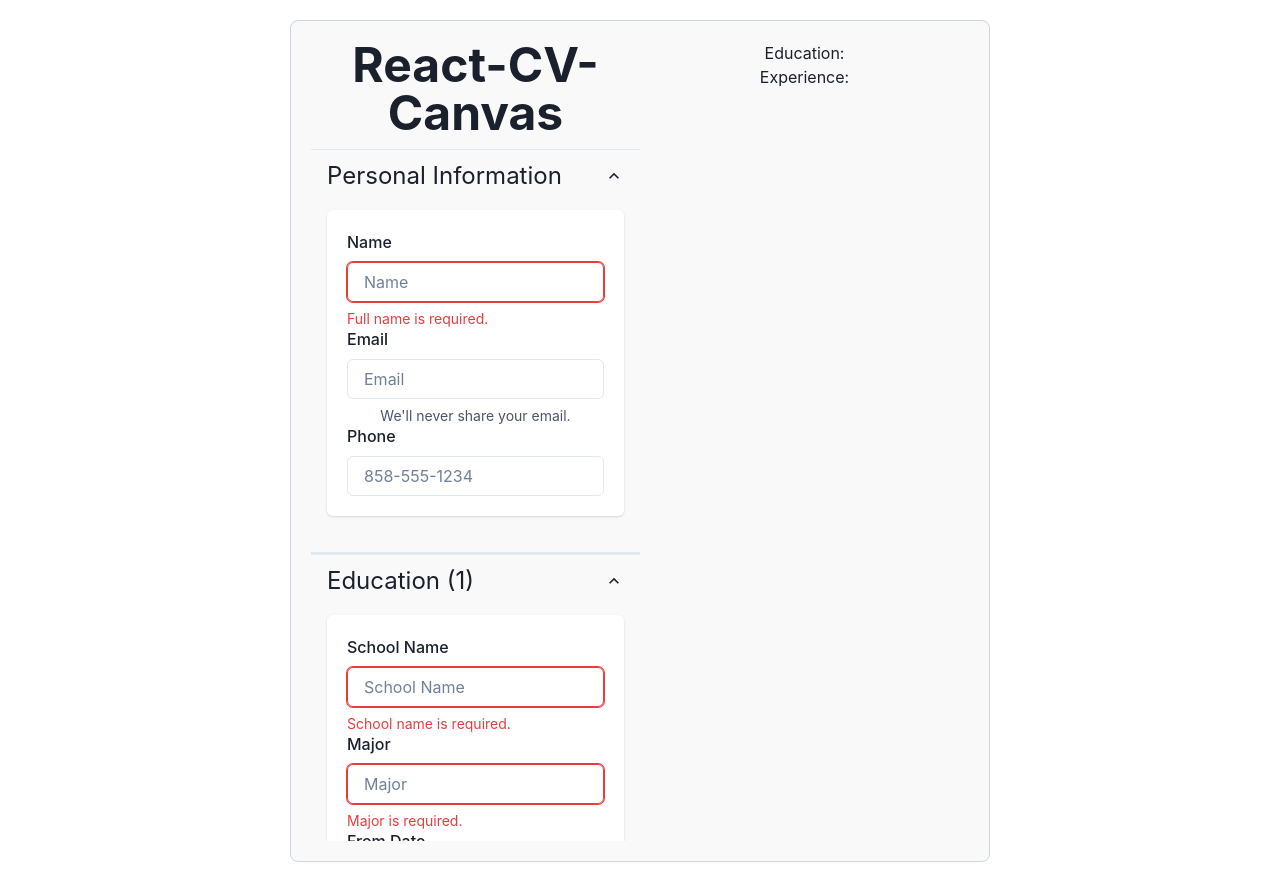
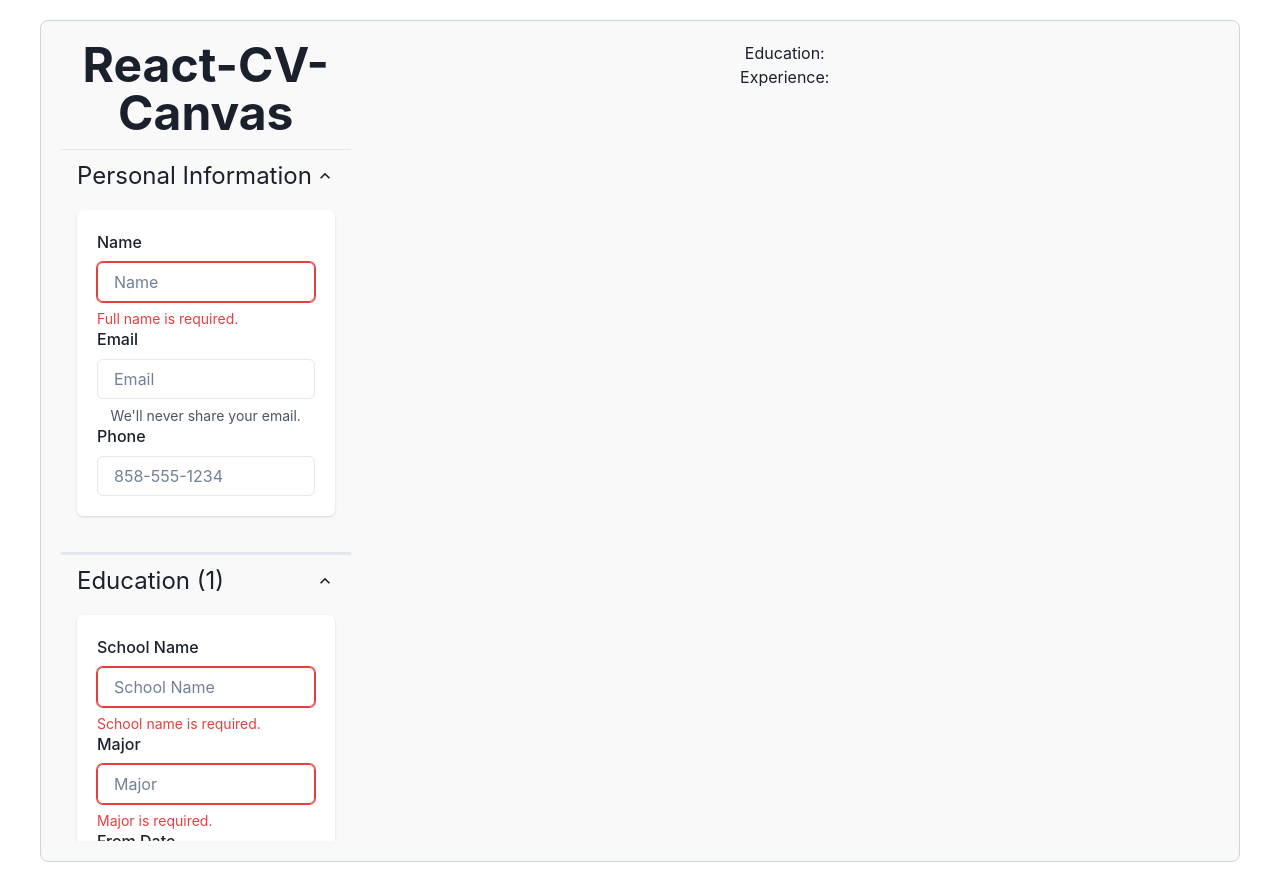
Before and after one commit to angelr1076/React-CV-App, a React (Vite) app: page / in a window 1280 px wide. Built offline with nearby package versions, Linux system fonts and the light colour scheme.

Commit message:
Updated CVDisplay Box container to flex 3

```diff
--- a/src/App.jsx
+++ b/src/App.jsx
@@ -11,7 +11,7 @@ function App() {
         <Box flex='1' className='form-container'>
           <CVForm />
         </Box>
-        <Box flex='1' className='display-container'>
+        <Box flex='3' className='display-container'>
           <CVDisplay />
         </Box>
       </Box>
--- a/src/assets/styles/style.css
+++ b/src/assets/styles/style.css
@@ -28,7 +28,7 @@ body {
 
 .main {
   padding: 20px;
-  max-width: 700px;
+  max-width: 1200px;
   margin: auto;
   background-color: #f9f9f9;
   border-radius: 8px;
```
